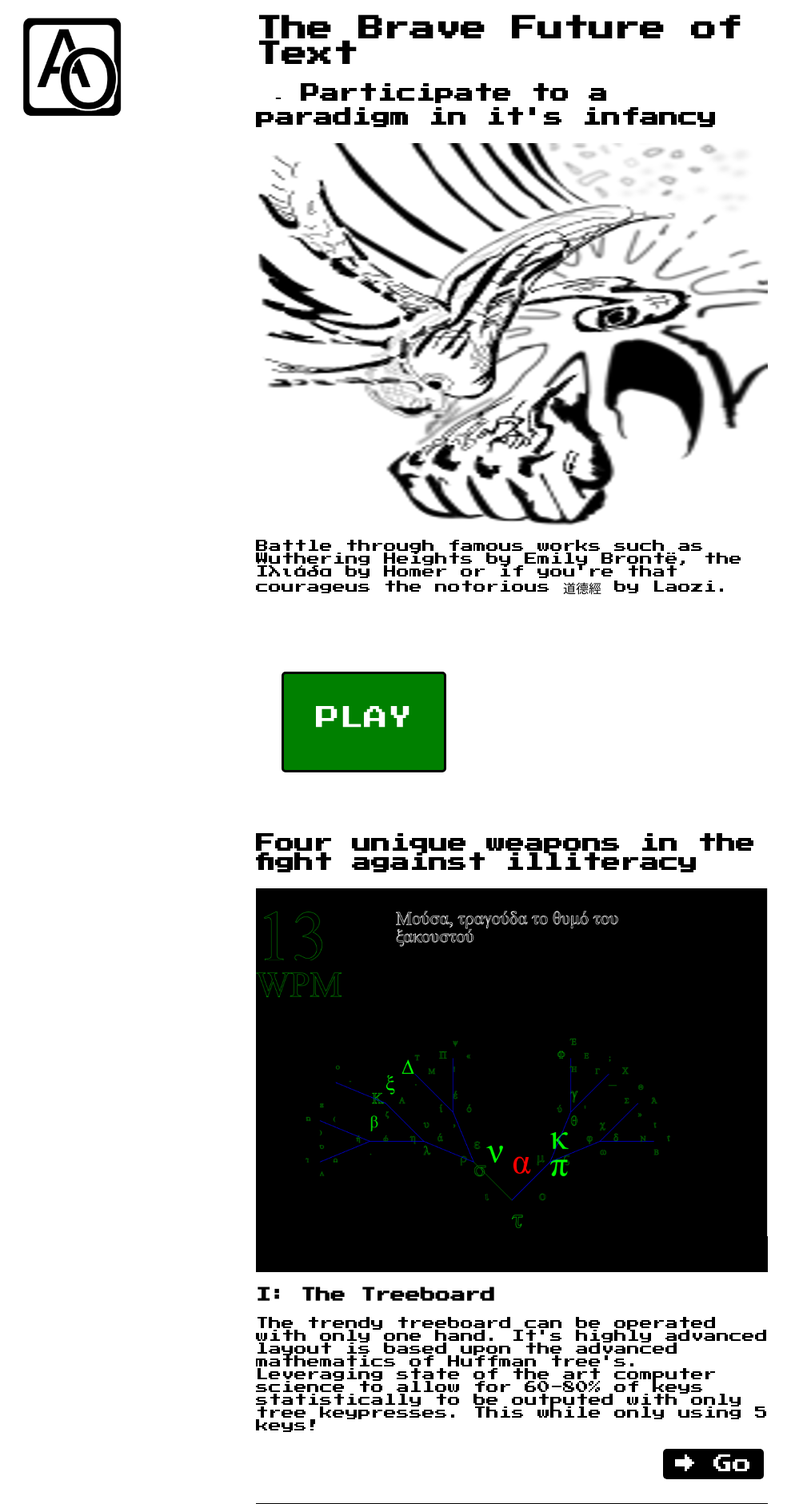
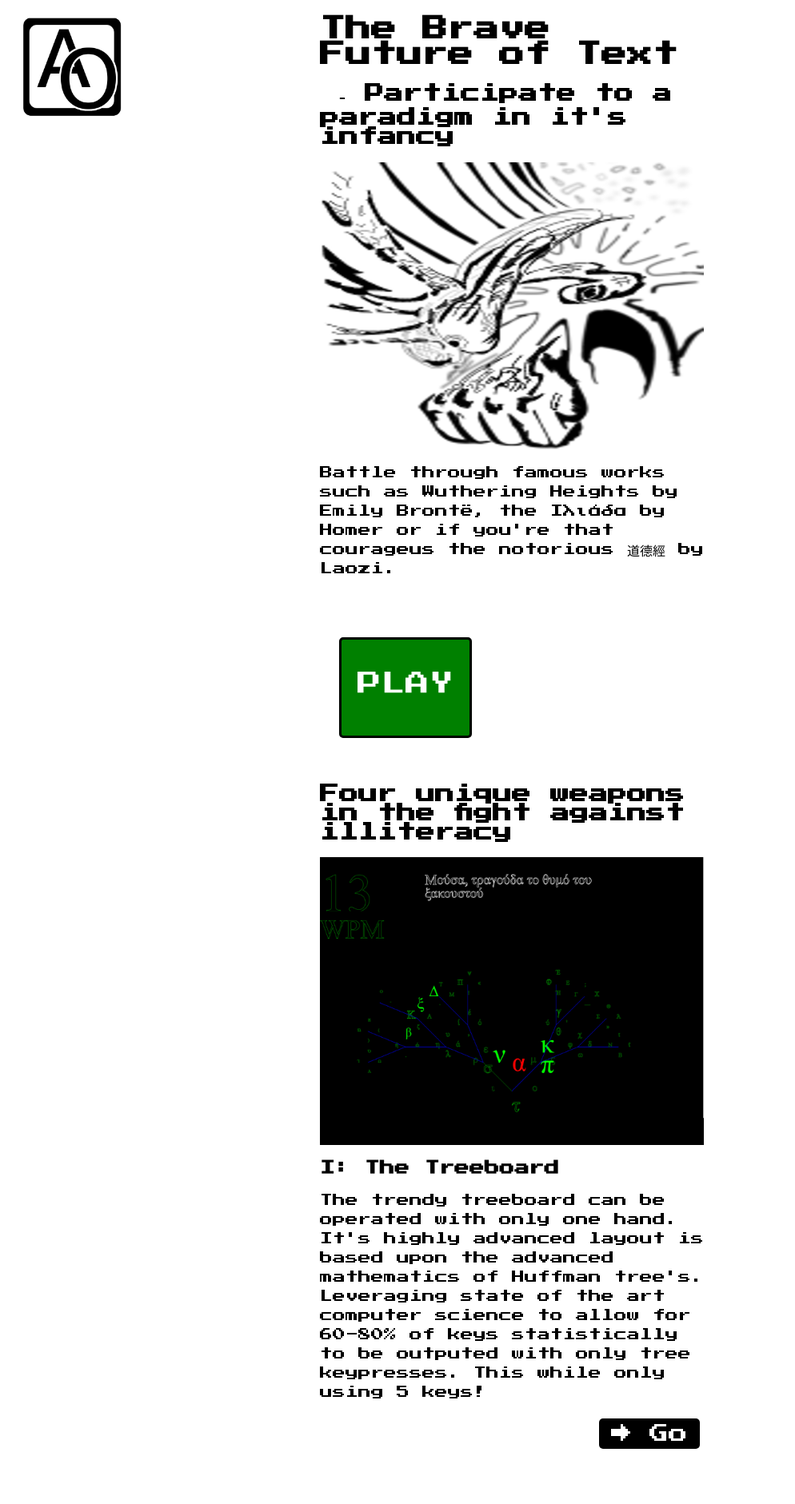
Before and after one commit to richard-jansson/sigma, a PHP site: page / in a window 1280 px wide. Shown: the top 1881 px of the page at 80% size, without its empty margins (0-994 px from the left). Run offline with PHP 8.4, Linux system fonts and the light colour scheme.

Commit message:
Frontpage fixes

```diff
--- a/css/front.css
+++ b/css/front.css
@@ -49,3 +49,20 @@
 	color: white;
 
 }
+#content {
+	width: 480px;
+	margin: 20px auto 10px;
+}
+
+#content img {
+	width: 480px;
+}
+
+#content p {
+	font-size: 16px;
+	line-height: 24px;
+}
+
+.board {
+	margin-bottom: 80px;
+}
--- a/index.html
+++ b/index.html
@@ -32,7 +32,7 @@ Foundation, Inc., 51 Franklin Street, Fifth Floor, Boston, MA  02110-1301, USA.
 		<div id="logo">
 			<a href="/"><img src="img/home.png" alt="logo" /></a>
 		</div>
-		<div id="menu">
+		<div id="content">
 			<h1>The Brave Future of Text</h1>
 			<h2>&nbsp;&hyphen;&nbsp;Participate to a paradigm in it's infancy</h2>
 			<img src="img/handeye.png" alt="hand eye splitphysics" />
```
